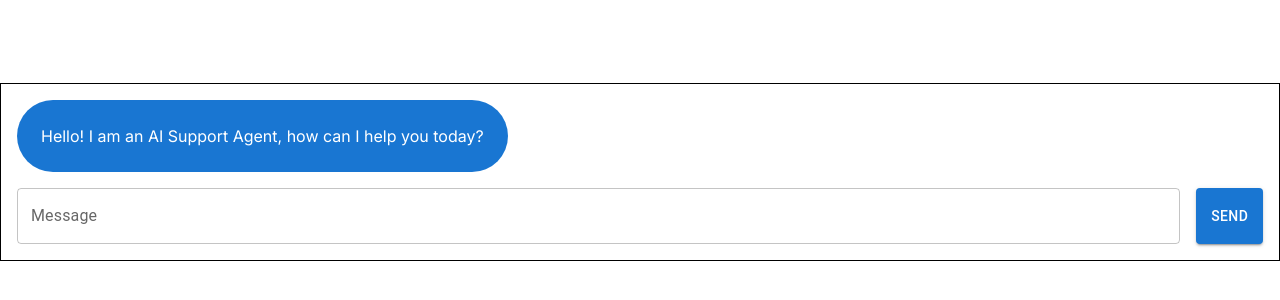
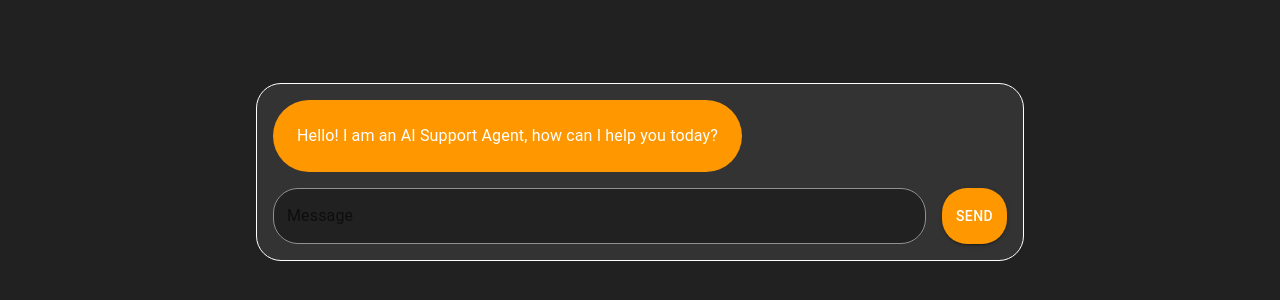
Before and after one commit to JoanG5/AI-Customer-Support, a Next.js app: page / in a window 1280 px wide. Shown: the part 228-528 px from the top of the page. Built offline with nearby package versions, Linux system fonts and the light colour scheme.

Commit message:
implemented bedrock

```diff
--- /dev/null
+++ b/src/app/api/awsBedrock/route.js
@@ -0,0 +1,65 @@
+import { NextResponse } from 'next/server';
+import { BedrockRuntimeClient, InvokeModelCommand } from '@aws-sdk/client-bedrock-runtime';
+
+// Initialize the AWS Bedrock client
+const client = new BedrockRuntimeClient({
+  region: 'us-east-1',
+  credentials: {
+    accessKeyId: process.env.AWS_ACCESS_KEY_ID,
+    secretAccessKey: process.env.AWS_SECRET_ACCESS_KEY,
+  },
+});
+
+export async function POST(request) {
+  try {
+    // Define the prompt and parameters for the model request
+    const PROMPT = "You are an AI Support Agent. Respond to the user queries in a helpful and concise manner.";
+
+    // Construct input parameters for the Bedrock model
+    const input = {
+      body: JSON.stringify({
+        prompt: PROMPT,
+        maxTokens: 200,
+        temperature: 0,
+        topP: 1,
+        stopSequences: [],
+        countPenalty: { scale: 0 },
+        presencePenalty: { scale: 0 },
+        frequencyPenalty: { scale: 0 }
+      }),
+      contentType: 'application/json',
+      accept: 'application/json',
+      modelId: 'ai21.j2-ultra-v1', // Ensure this is the correct model ID
+    };
+
+    const command = new InvokeModelCommand(input);
+
+    // Send the command to the model
+    const data = await client.send(command);
+
+    // Handle the response
+    if (!data.body) {
+      throw new Error('Empty response body');
+    }
+
+    // Decode and parse the response body
+    const responseBody = JSON.parse(new TextDecoder().decode(data.body));
+    console.log("Raw Response Body:", responseBody);
+
+    // Check if completions exist and have the expected format
+    const completions = responseBody.completions || [];
+    if (completions.length === 0) {
+      throw new Error("No completions found in the response");
+    }
+
+    // Extract and return the response text from the first completion
+    const result = completions[0]?.data?.text || 'No result found';
+    console.log("Generated Text:", result);
+
+    return NextResponse.json({ generatedText: result });
+
+  } catch (error) {
+    console.error('API Handler Error:', error);
+    return NextResponse.json({ error: error.message }, { status: 500 });
+  }
+}
--- a/src/app/page.js
+++ b/src/app/page.js
@@ -1,58 +1,69 @@
 "use client";
-import { Box, Stack, TextField, Button} from "@mui/material"
-import {blue} from "@mui/material/colors"
-import { useState } from "react";
-import dotenv from "dotenv";
+import { useState } from 'react';
+import { Box, Stack, TextField, Button, Typography, CircularProgress } from '@mui/material';
+
+const darkOrange = '#FF9800';
 
 export default function Home() {
   const [messages, setMessages] = useState([
-    {
-      role: "assistant",
-      content: "Hello! I am an AI Support Agent, how can I help you today?",
-    },
+    { role: 'assistant', content: 'Hello! I am an AI Support Agent, how can I help you today?' },
   ]);
-  const [message, setMessage] = useState("");
+  const [isLoading, setIsLoading] = useState(false);
+  const [message, setMessage] = useState('');
+  const [error, setError] = useState(null);
 
   const sendMessage = async () => {
-    const newMessage = { role: "user", content: message };
-    setMessages((prevMessages) => [
-      ...prevMessages,
-      newMessage,
-      { role: "assistant", content: "..." },
-    ]);
+    if (!message.trim()) return; // Prevent sending empty messages
+
+    setIsLoading(true);
+    setError(null);
 
     try {
-      const response = await fetch("/api/llama", {
-        method: "POST",
+      const newMessage = { role: 'user', content: message };
+
+      setMessages(prevMessages => [
+        ...prevMessages,
+        newMessage,
+        { role: 'assistant', content: '...' }
+      ]);
+
+      const response = await fetch('/api/awsBedrock', {
+        method: 'POST',
         headers: {
-          "Content-Type": "application/json",
+          'Content-Type': 'application/json',
         },
-        body: JSON.stringify([...messages, newMessage]),
+        body: JSON.stringify({
+          messages: [...messages, newMessage] // Send entire conversation history
+        }),
       });
 
       if (!response.ok) {
-        const error = await response.json();
-        throw new Error(error.error);
+        throw new Error('Failed to fetch');
       }
 
       const data = await response.json();
+      console.log('Generated text:', data.generatedText); // Log the generated text
 
-      setMessages((prevMessages) => {
-        const updatedMessages = prevMessages.slice(0, prevMessages.length - 1);
-        return [
-          ...updatedMessages,
-          { role: "assistant", content: data.choices[0].message.content },
-        ];
+      const generatedText = data.generatedText;
+
+      setMessages(prevMessages => {
+        // Update the last assistant message with the generated text
+        const updatedMessages = [...prevMessages];
+        const lastMessageIndex = updatedMessages.length - 1;
+        if (updatedMessages[lastMessageIndex].role === 'assistant') {
+          updatedMessages[lastMessageIndex].content = generatedText;
+        }
+        return updatedMessages;
       });
 
-      setMessage("");
     } catch (error) {
-      console.error("Error sending message:", error);
-      alert(`Error: ${error.message}`);
+      console.error('Error generating text:', error);
+      setError(error.message);
+    } finally {
+      setIsLoading(false); // Ensure loading state is reset
+      setMessage(''); // Clear message input after sending
     }
   };
-
-
 
   return (
     <Box
@@ -62,14 +73,20 @@ export default function Home() {
       flexDirection="column"
       justifyContent="center"
       alignItems="center"
+      sx={{
+        backgroundColor: '#212121',
+        color: 'white',
+        position: 'relative',
+      }}
     >
       <Stack
         direction="column"
-        border="1px solid black"
+        border="1px solid white"
         p={2}
         spacing={2}
-        width="100%"
-        maxHeight="100%"
+        width="60%"
+        maxHeight="80%"
+        sx={{ borderRadius: '25px', backgroundColor: '#333333' }}
       >
         <Stack
           direction="column"
@@ -77,23 +94,25 @@ export default function Home() {
           flexGrow={1}
           overflow="auto"
           maxHeight="100%"
+          sx={{ '&::-webkit-scrollbar': { width: '5px' }, '&::-webkit-scrollbar-thumb': { backgroundColor: darkOrange } }}
         >
-          {messages.map((message, index) => (
+          {messages.map((msg, index) => (
             <Box
               key={index}
               display="flex"
-              justifyContent={message.role === "assistant" ? "flex-start" : "flex-end"}
+              justifyContent={msg.role === 'assistant' ? 'flex-start' : 'flex-end'}
             >
               <Box
-                bgcolor={message.role === "assistant" ? "primary.main" : "secondary.main"}
+                bgcolor={msg.role === 'assistant' ? darkOrange : '#424242'}
                 color="white"
                 borderRadius={16}
                 p={3}
               >
-                {message.content}
+                <Typography variant="body1">{msg.content}</Typography>
               </Box>
             </Box>
           ))}
+          {error && <div style={{ color: 'red' }}>Error: {error}</div>}
         </Stack>
         <Stack direction="row" spacing={2}>
           <TextField
@@ -102,14 +121,44 @@ export default function Home() {
             value={message}
             onChange={(e) => setMessage(e.target.value)}
             onKeyDown={(e) => {
-              if (e.key === "Enter") {
+              if (e.key === 'Enter') {
                 sendMessage();
               }
             }}
+            sx={{
+              backgroundColor: '#212121',
+              color: 'white',
+              borderRadius: '25px',
+              '& .MuiOutlinedInput-root': {
+                '& fieldset': { borderColor: 'rgba(255, 255, 255, 0.5)', borderRadius: '25px' }
+              },
+              '& .MuiOutlinedInput-input': { color: 'white' }
+            }}
           />
-          <Button variant="contained" onClick={sendMessage}>Send</Button>
+          <Button
+            variant="contained"
+            onClick={sendMessage}
+            sx={{
+              backgroundColor: darkOrange,
+              borderRadius: '25px',
+              '&:hover': { backgroundColor: '#FFA740' }
+            }}
+          >
+            Send
+          </Button>
         </Stack>
       </Stack>
+      {isLoading && (
+        <CircularProgress
+          sx={{
+            color: darkOrange,
+            position: 'absolute',
+            bottom: '10px',
+            left: '50%',
+            transform: 'translateX(-50%)',
+          }}
+        />
+      )}
     </Box>
   );
 }
```
Also changed, not shown: jsconfig.json (+14 -4 lines), package.json (+5 -2 lines), 1 other file (tests, documents, lock files or other folders).
